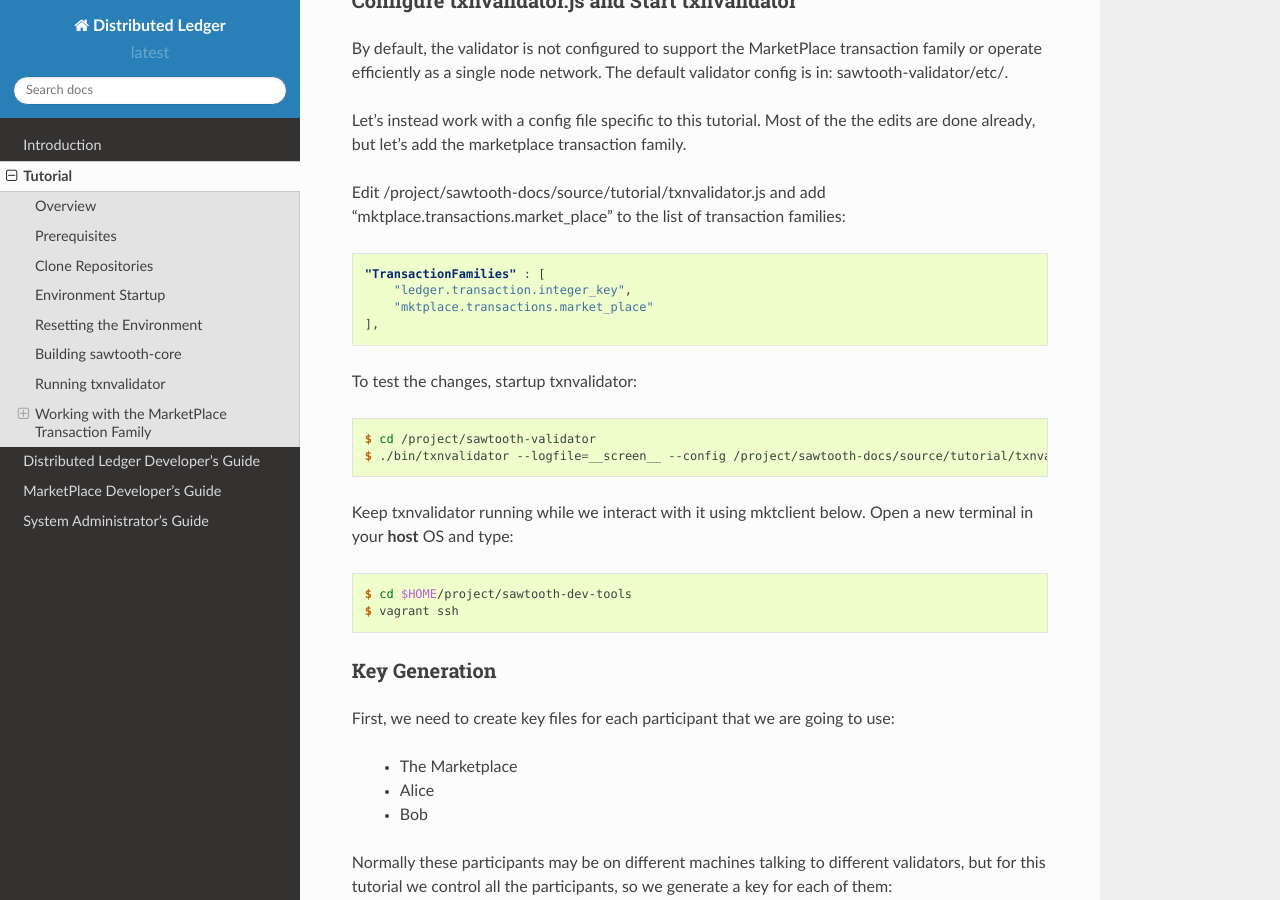
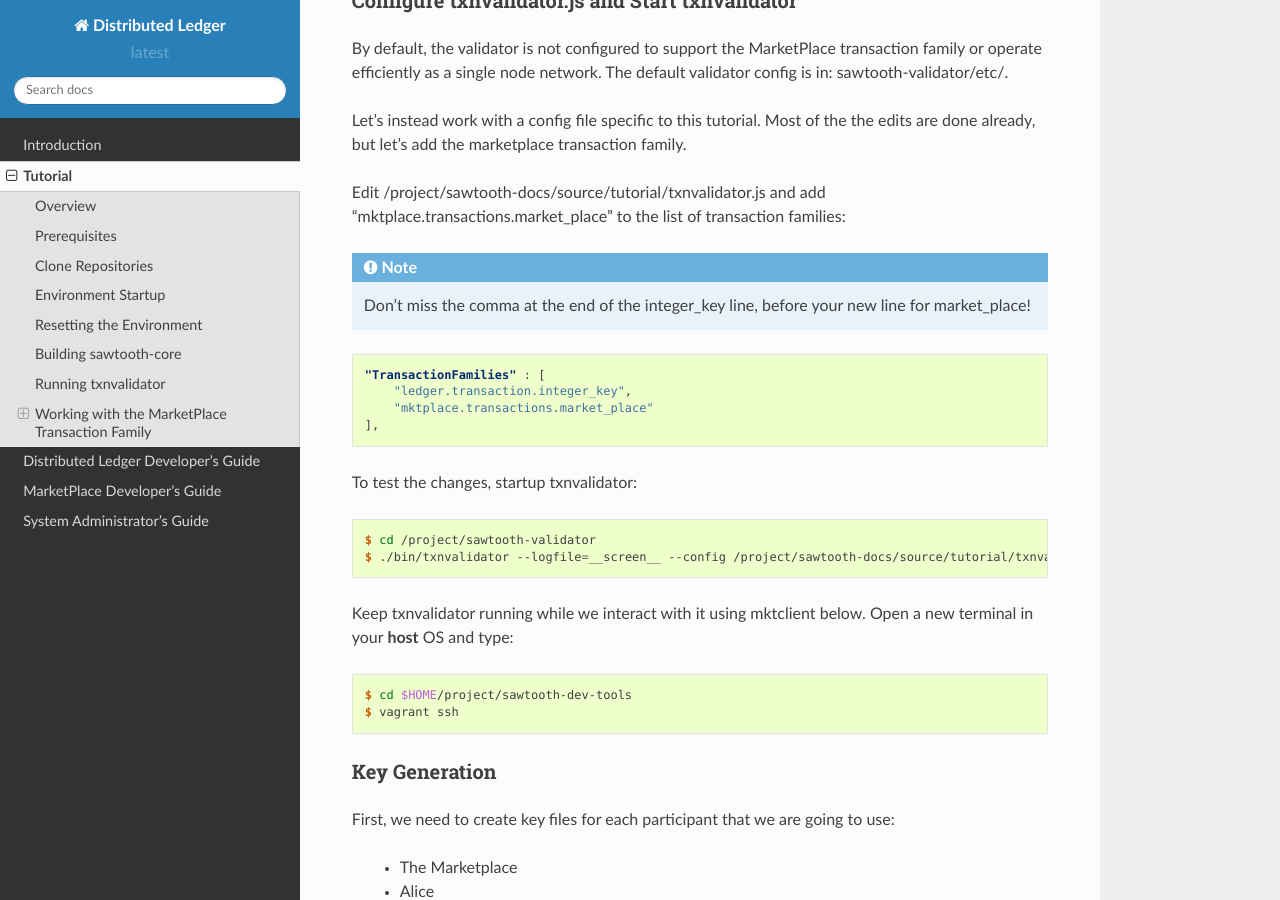
Before and after one commit to hyperledger-archives/sawtooth-core, a Sphinx documentation site: the page built from source/tutorial.rst, in a window 1280 px wide and 900 px high, scrolled down 3278 px. Built offline with Sphinx 7.4.7 and the Read the Docs theme 2.0.0, drawn with Linux system fonts in a browser that asks for light colours; pages that are not in the unit, such as notebooks, are missing from menus.

Commit message:
Call out necessary comma in JS syntax

```diff
--- a/source/tutorial.rst
+++ b/source/tutorial.rst
@@ -176,6 +176,10 @@
 Edit /project/sawtooth-docs/source/tutorial/txnvalidator.js
 and add "mktplace.transactions.market_place" to the list of transaction
 families:
+
+.. note::
+     Don't miss the comma at the end of the integer_key line, before your new
+     line for market_place!
 
 .. code-block:: json
 
```
